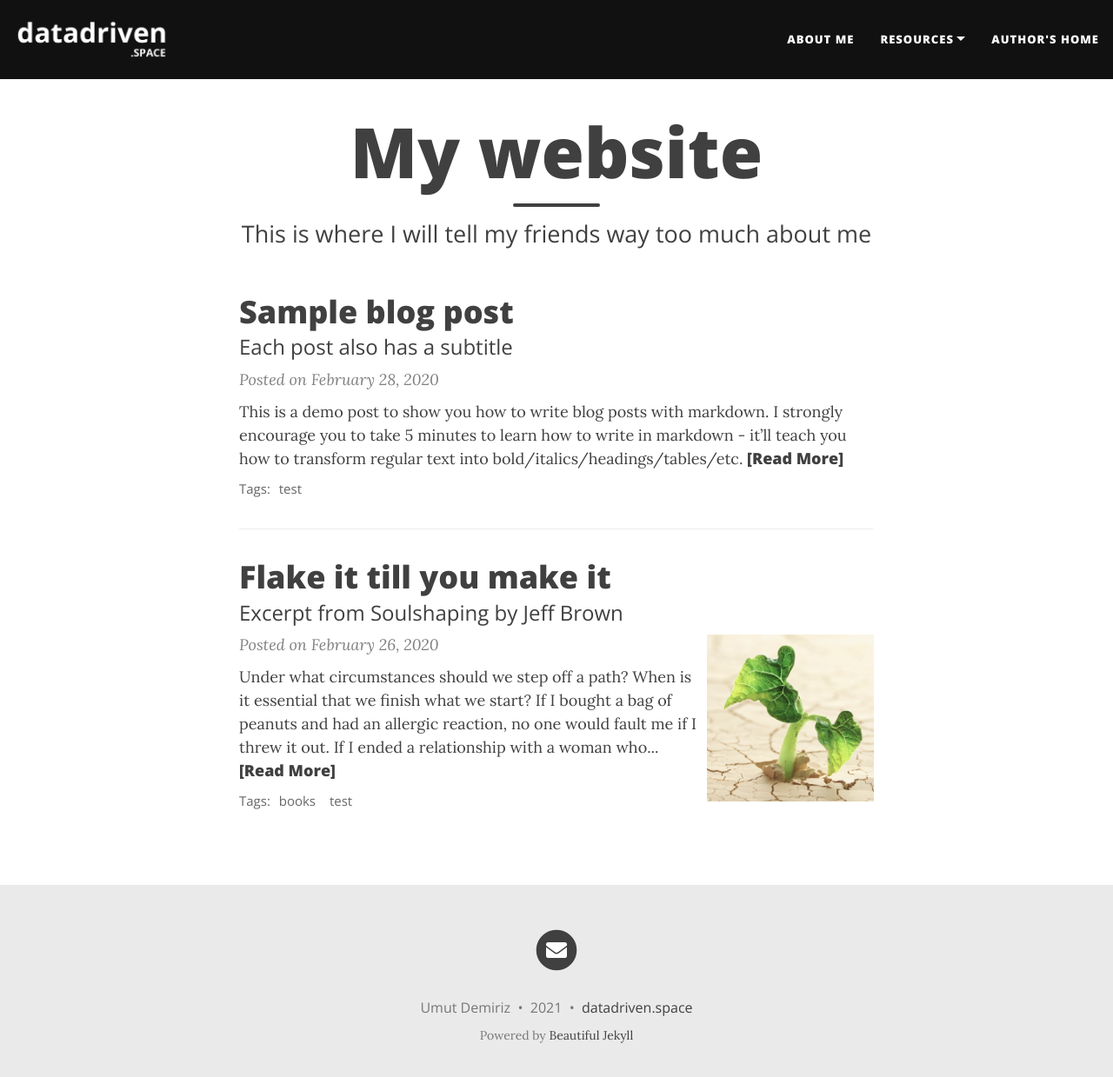
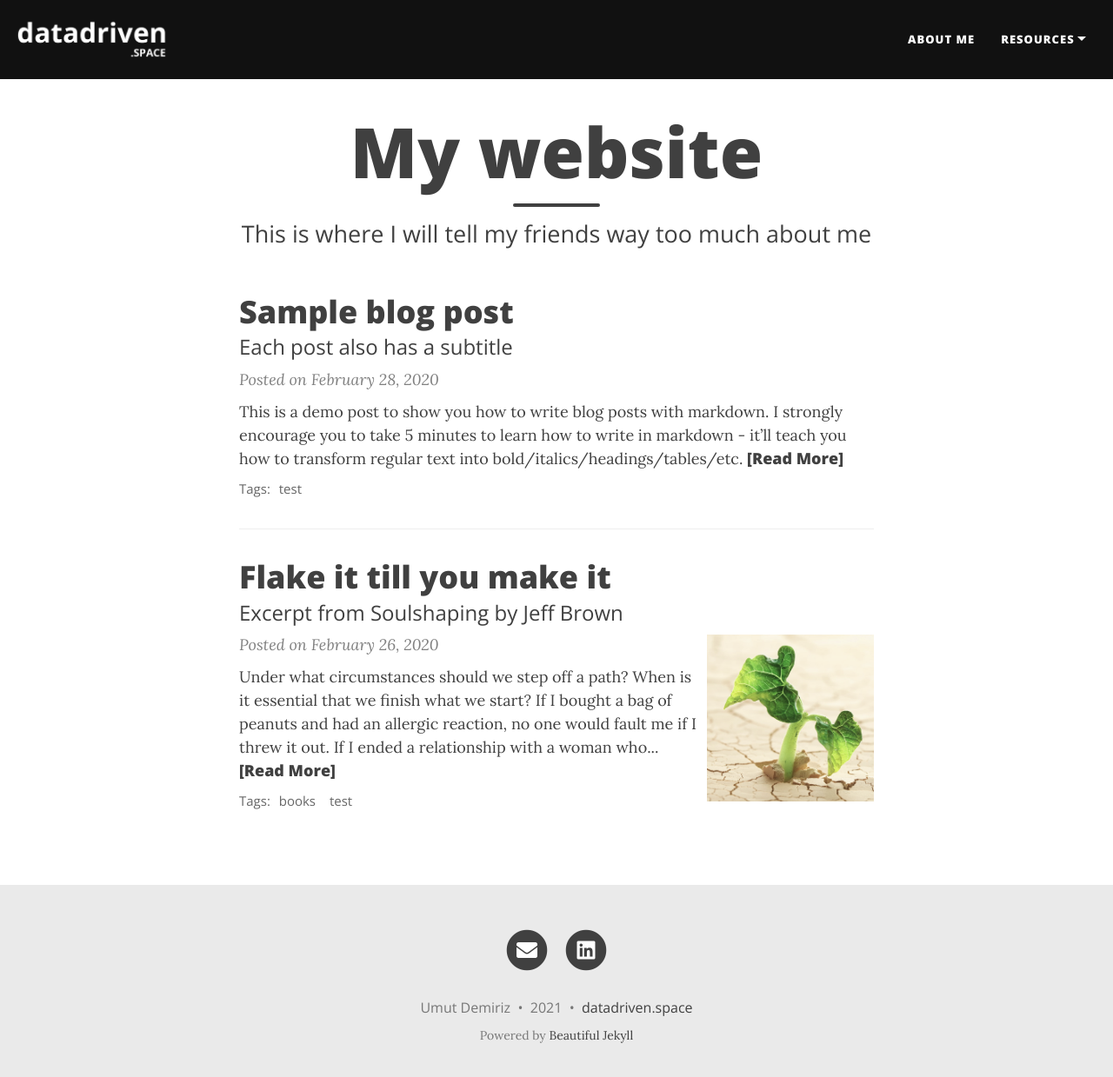
Before and after one commit to umutd21/datadrivenspace, a Jekyll site: the page built from index.html, in a window 1280 px wide and 1252 px high. Shown: the top 1239 px of the window at 87% size. Built offline with Jekyll 4.4.1, drawn with Linux system fonts in a browser that asks for light colours; nearby versions of some CDN libraries; the list of posts is cut into pages by our own code.

Commit message:
Update _config.yml

```diff
--- a/_config.yml
+++ b/_config.yml
@@ -18,8 +18,6 @@
   Resources:
     - Beautiful Jekyll: "https://beautifuljekyll.com"
     - Learn markdown: "https://www.markdowntutorial.com/"
-  Author's home: "https://deanattali.com"
-
 # --- Logo --- #
 
 # Image to show in the navigation bar - works best with a square image
@@ -40,6 +38,7 @@
 # Uncomment the links you want to show and add your information to each one.
 social-network-links:
   email: "demz@zhaw.ch"
+  linkedin: umutdemiriz
 #  facebook: deanattali
 #  github: daattali
 #  twitter: daattali
@@ -47,7 +46,6 @@
 #  youtube: c/daattali
 #  medium: yourname
 #  reddit: yourname
-#  linkedin: daattali
 #  xing: yourname
 #  stackoverflow: "3943160/daattali"
 #  snapchat: deanat78
```
